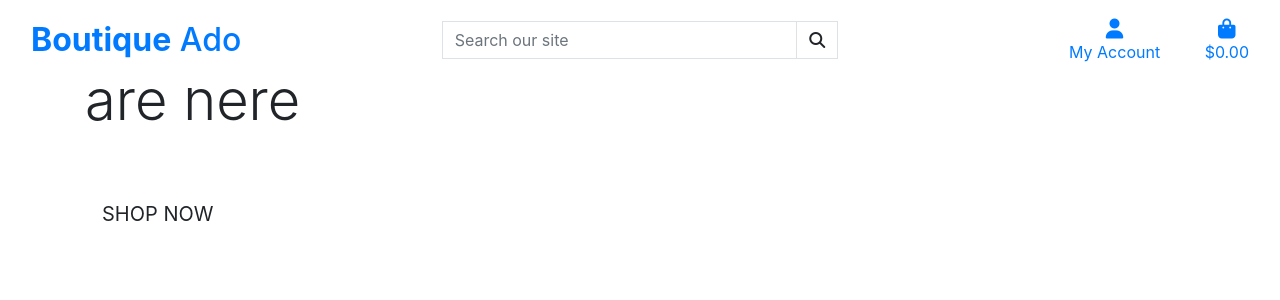
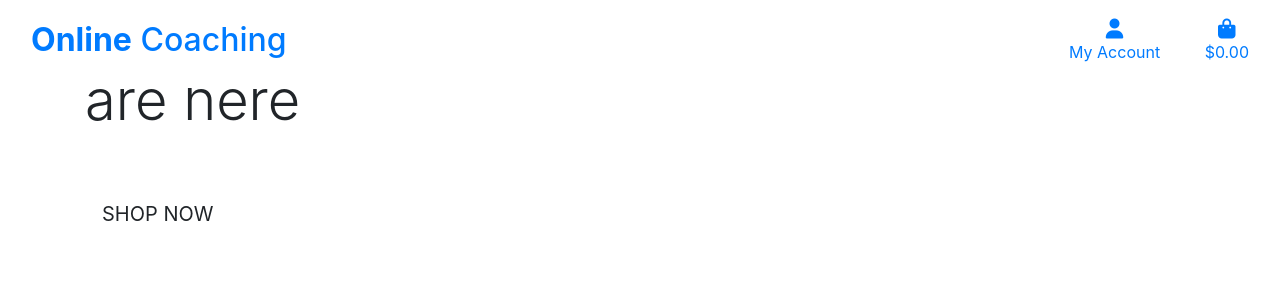
Before and after one commit to ShyanM/online-coaching, a Django app: page / in a window 1280 px wide. Shown: the top 300 px of the page. Run offline with Django 3.2, Linux system fonts and the light colour scheme; some libraries are stand-ins or nearby versions.

Commit message:
added main page header

```diff
--- a/templates/base.html
+++ b/templates/base.html
@@ -34,29 +34,18 @@
     {% block extra_js %}
     {% endblock %}
 
-    <title>Boutique Ado {% block extra_title %}{% endblock %}</title>
+    <title>Online Coaching{% block extra_title %}{% endblock %}</title>
   </head>
   <body>
     <header class="container-fluid fixed-top">
         <div id="topnav" class="row bg-white pt-lg-2 d-none d-lg-flex">
             <div class="col-12 col-lg-4 my-auto py-1 py-lg-0 text-center text-lg-left">
                 <a href="{% url 'home' %}" class="nav-link main-logo-link">
-                    <h2 class="logo-font text-black my-0"><strong>Boutique</strong> Ado</h2>
+                    <h2 class="logo-font text-black my-0"><strong>Online</strong> Coaching</h2>
                 </a>
             </div>
             <div class="col-12 col-lg-4 my-auto py-1 py-lg-0">
-                <form method="GET" action="">
-                    <div class="input-group w-100">
-                        <input class="form-control border border-black rounded-0" type="text" name="q" placeholder="Search our site">
-                        <div class="input-group-append">
-                            <button class="form-control btn btn-black border border-black rounded-0" type="submit">
-                                <span class="icon">
-                                    <i class="fas fa-search"></i>
-                                </span>
-                            </button>
-                        </div>
-                    </div>
-                </form>
+
             </div>
             <div class="col-12 col-lg-4 my-auto py-1 py-lg-0">
                 <ul class="list-inline list-unstyled text-center text-lg-right my-0">
```
